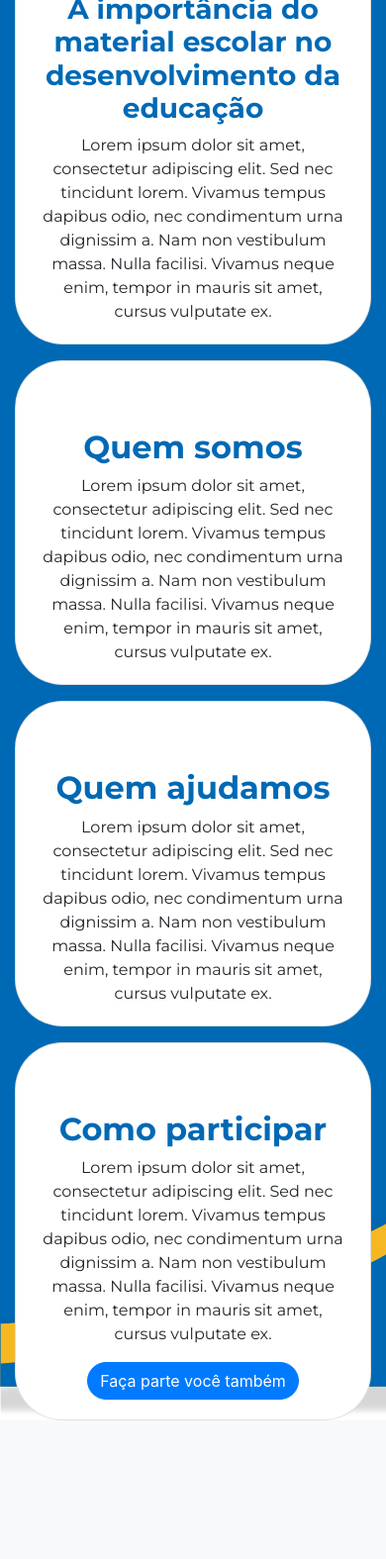
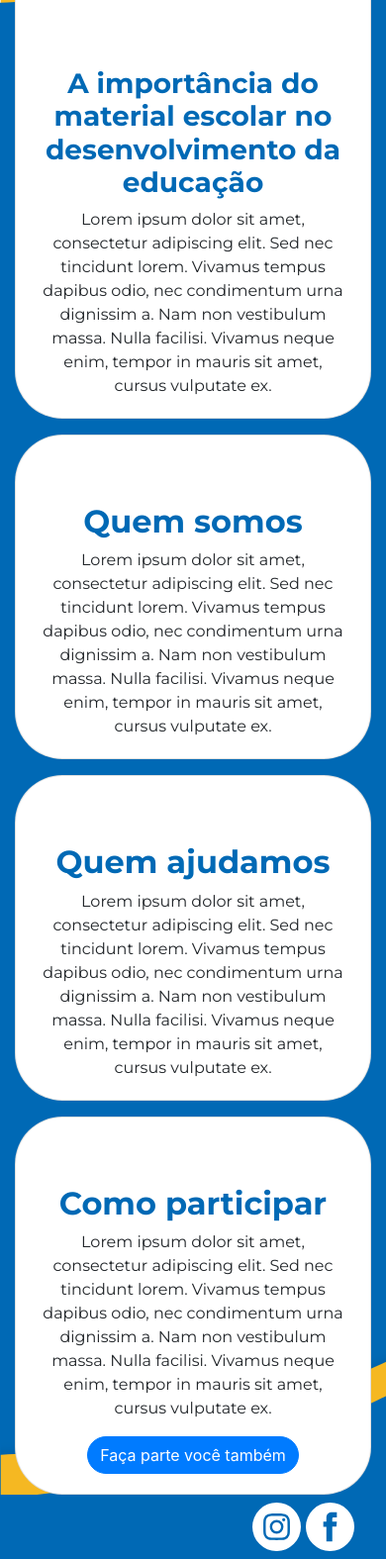
Before and after one commit to thaisminas/hackathon_fcamara, a Django app: template front-end/templates/landing-page.html in a window 390 px wide. Shown: the part 367-1942 px from the top of the page at 99% size. Before the commit the page ends 1802 px from the top, so only its background shows below. Run offline with Django 3.2, Linux system fonts and the light colour scheme; the template is opened without the code that fills it, so the values that code supplies are empty; some libraries are stand-ins or nearby versions.

Commit message:
add. responsividade landing-page

```diff
--- a/front-end/templates/landing-page.css
+++ b/front-end/templates/landing-page.css
@@ -32,8 +32,76 @@
 }
 
 .botao-login {
-    width: 40%;
+    margin-top: -11rem;
     border-radius: 3rem;
-    margin-left: 6rem;
-    margin-top: -7rem;
 }
+
+footer {
+    background-color: #0069B5;
+}
+
+.row{
+    margin-left: 11rem;
+    padding: 0.5rem;
+    width: 50%;
+}
+
+@media(min-width: 375px) {
+    .botao-login-responsivo{
+        margin-top: -13rem;
+    }
+    .botao-rede-responsiva{
+        margin-left: 3.5rem;
+    }
+}
+
+@media(min-width: 425px) {
+    .botao-rede-responsiva{
+        margin-left: 6.5rem;
+    }
+}
+
+@media(min-width: 768px) {
+    .botao-login-responsivo{
+        margin-top: -25rem;
+        width: 45%;
+    }
+    .botao-rede-responsiva{
+        margin-left: 25rem;
+    }
+}
+
+@media(min-width: 1024px) {
+    .botao-login-responsivo{
+        margin-top: -35rem;
+        width: 43%;
+        padding: 0.8rem;
+    }
+    .botao-rede-responsiva{
+        margin-left: 40rem;
+    }
+}
+
+@media(min-width: 1440px) {
+    .botao-login-responsivo{
+        margin-top: -38rem;
+        width: 43%;
+        padding: 1rem;
+        font-size: 2rem;
+    }
+    .botao-rede-responsiva{
+        margin-left: 60rem;
+    }
+}
+
+@media(min-width: 2560px) {
+    .botao-login-responsivo{
+        margin-top: -38rem;
+        width: 43%;
+        padding: 1rem;
+        font-size: 2rem;
+    }
+    .botao-rede-responsiva{
+        margin-left: 95rem;
+    }
+}
--- a/front-end/templates/landing-page.html
+++ b/front-end/templates/landing-page.html
@@ -11,6 +11,7 @@
     </head>
 
     <body>
+        <header>
             <nav class="navbar navbar-expand-lg navbar-light bg-light fixed-top">
                 <a class="navbar-brand" href="#">
                     <img src="./assets/logo_horizontal.svg" width="60" height="30" class="d-inline-block align-top" alt="logotipo da Integra">
@@ -35,12 +36,14 @@
                 </ul>
                 </div>
             </nav>
+        </header>
 
+        <main>
             <div class="container pt-3">
                 <div class="card text-center borda-card">
-                <img class="card-img-top banner" src="./assets/Logo.svg" alt="Banner da Integra">
-                <div class=" botao-login">
-                    <button type="button" class="btn btn-success">Faça seu login</button>
+                    <img class="card-img-top img-fluid banner" src="./assets/Logo.svg" alt="Banner da Integra">
+                    <div class=" col align-self-center">
+                        <button type="button" class="btn btn-success botao-login botao-login-responsivo">Faça seu login</button>
                     </div>
                     <div class="card-body">
                         <h3 class="text-center fonte-heading pt-5">A importância do material escolar no desenvolvimento da educação</h3>
@@ -100,6 +103,20 @@
                     </div>
                 </div>
             </div>
+        </main>
+
+        <footer>
+            <div class="row">
+                <div class="col-auto botao-rede-responsiva">
+                    <a href="#" role="button">
+                        <img src="./assets/Botão Instagram.svg" alt="botão de acesso ao instagram da Integra">
+                    </a>
+                    <a href="#" role="button">
+                        <img src="./assets/Botão Facebook.svg" alt="botão de acesso ao Facebook da Integra" >
+                    </a>
+                </div>
+            </div>
+        </footer>
 
         <script src="https://code.jquery.com/jquery-3.3.1.slim.min.js" integrity="sha384-q8i/X+965DzO0rT7abK41JStQIAqVgRVzpbzo5smXKp4YfRvH+8abtTE1Pi6jizo" crossorigin="anonymous"></script>
         <script src="https://cdnjs.cloudflare.com/ajax/libs/popper.js/1.14.3/umd/popper.min.js" integrity="sha384-ZMP7rVo3mIykV+2+9J3UJ46jBk0WLaUAdn689aCwoqbBJiSnjAK/l8WvCWPIPm49" crossorigin="anonymous"></script>
```
Also changed, not shown: front-end/templates/assets/Logo.svg. Lines whose indentation alone changed are shown as unchanged.
